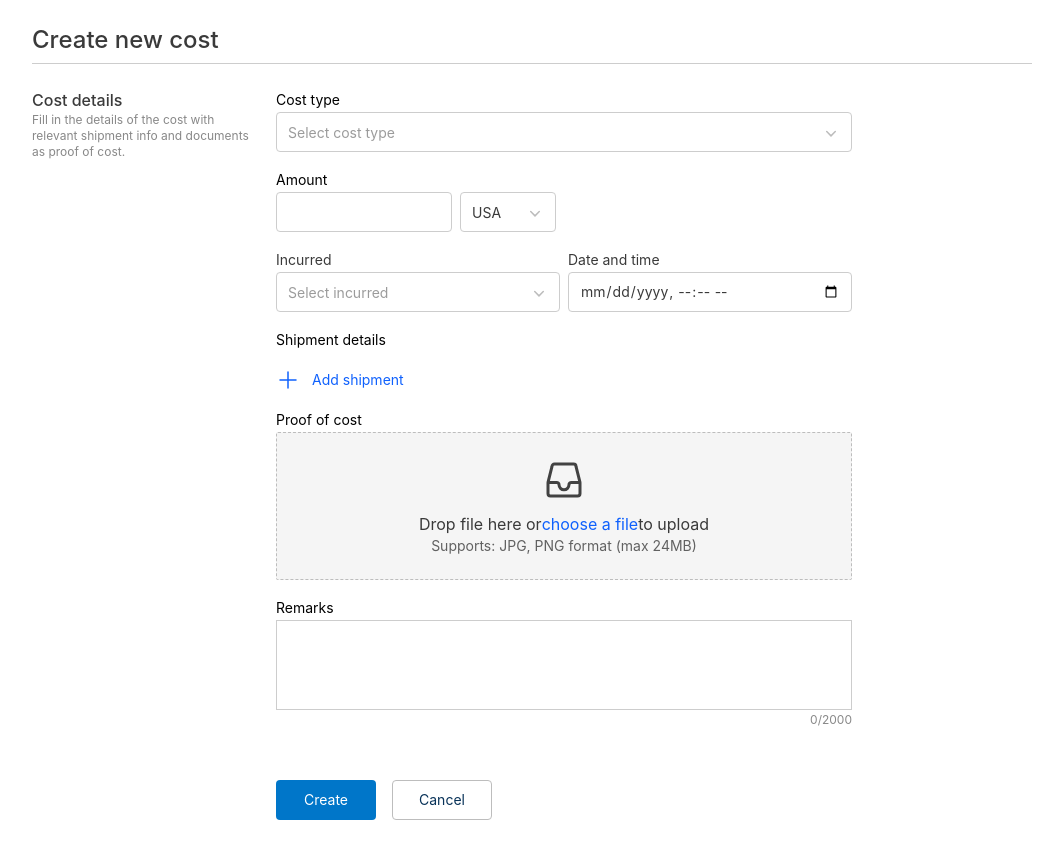
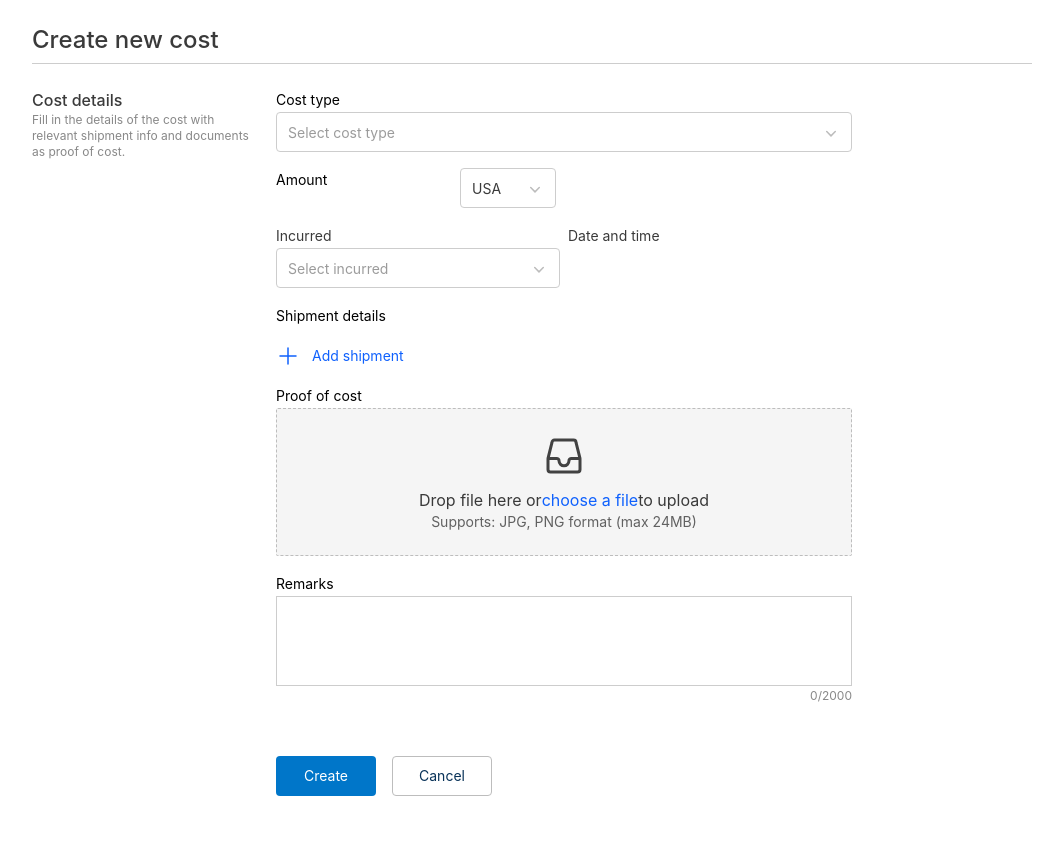
Before and after one commit to LamTranTQL/form-shipment, a React (Create React App) app: page / in a window 1280 px wide. Shown: the whole page, without its empty margins (108-1171 px from the left). After the commit the page ends 836 px from the top, so only its background shows below. Built offline with nearby package versions, Linux system fonts and the light colour scheme.

Commit message:
remove input

```diff
--- a/src/components/Form/form.component.tsx
+++ b/src/components/Form/form.component.tsx
@@ -19,7 +19,7 @@ import {
   Section2,
   Section3,
 } from "./form.styled";
-import Input from "../Input/Default/input.component";
+
 import { ShipmentContextProvider } from "../Context/Shipment-Context/shipmentContext.provider";
 import Shipment from "../Shipment/shipment.component";
 import ButtonTextAndIcon from "../Button/Button-Text-Icon/buttonTextAndIcon.component";
@@ -105,7 +105,6 @@ function Form() {
         <Section2>
           <AmoutnContainer>
             <Label>Amount</Label>
-            <Input type="number" />
           </AmoutnContainer>
 
           <AlignEnd>
@@ -127,7 +126,6 @@ function Form() {
 
           <Section>
             <label className="label">Date and time</label>
-            <Input type="date time" />
           </Section>
         </Section3>
 
--- a/src/components/Input/Default/input.component.tsx
+++ /dev/null
@@ -1,97 +0,0 @@
-import { forwardRef, useEffect, useRef } from "react";
-import { InputProps, InputRef } from "./input.interface";
-import { InputContainer } from "./input.style";
-import GetContext from "../../Context/Author-Context/getContext";
-
-const Input = forwardRef<InputRef, InputProps>((props, ref) => {
-  const inputRef = useRef<HTMLInputElement | null>(null);
-
-  const { setAmount, setDateAndTime } = GetContext();
-
-  useEffect(() => {
-    if (props.type === "number") {
-      if (inputRef.current) {
-        inputRef.current.type = "number";
-        inputRef.current.min = "1";
-      }
-    } else if (props.type === "date time") {
-      let dd = new Date().getDate();
-      let mm = new Date().getMonth();
-      let yy = new Date().getFullYear();
-      if (mm === 11 && dd === 31) {
-        yy += 1;
-        mm = 1;
-        dd = 1;
-      } else {
-        switch (mm) {
-          case 0:
-          case 2:
-          case 4:
-          case 6:
-          case 7:
-          case 9:
-          case 11:
-            if (dd < 31) {
-              dd += 1;
-            } else {
-              dd = 1;
-              mm += 1;
-            }
-            break;
-          case 1:
-            if (dd < 28) {
-              dd += 1;
-            } else {
-              dd = 1;
-              mm += 1;
-            }
-            break;
-          case 3:
-          case 5:
-          case 8:
-          case 10:
-            if (dd < 30) {
-              dd += 1;
-            } else {
-              dd = 1;
-              mm += 1;
-            }
-            break;
-          default:
-            break;
-        }
-      }
-      let dateTime =
-        yy + "-" + (mm < 10 ? "0" + (mm + 1) : mm + 1) + "-" + dd + "T00:00";
-
-      if (inputRef.current) {
-        inputRef.current.type = "datetime-local";
-        inputRef.current.min = dateTime;
-      }
-    }
-    // eslint-disable-next-line react-hooks/exhaustive-deps
-  }, []);
-
-  const handleKeyUp = (e: any) => {
-    console.log(e.key);
-    if (props.type === "number") {
-      let value = e.target.value;
-      if (e.keyCode === 189 || e.keyCode === 69) {
-        if (inputRef.current) {
-          inputRef.current.value = "";
-        }
-      } else {
-        // inputRef.current.value = value;
-      }
-      // setAmount(inputRef.current.value);
-    } else {
-      if (inputRef.current) {
-        setDateAndTime(inputRef.current.value);
-      }
-    }
-  };
-
-  return <InputContainer onChange={handleKeyUp} ref={inputRef} />;
-});
-
-export default Input;
--- a/src/components/Input/Default/input.interface.ts
+++ /dev/null
@@ -1,5 +0,0 @@
-export interface InputProps {
-  type: string;
-}
-
-export type InputRef = HTMLInputElement;
--- a/src/components/Input/Default/input.style.ts
+++ /dev/null
@@ -1,15 +0,0 @@
-import styled from "styled-components";
-
-export const InputContainer = styled.input`
-  width: 100%;
-  height: 40px;
-  border: 1px solid #cdcdcd;
-  padding: 7px 11px;
-  border-radius: 4px;
-  background-color: #ffffff;
-  font-style: normal;
-  font-weight: 400;
-  font-size: 14px;
-  line-height: 24px;
-  color: #3a3a3a;
-`;
```
